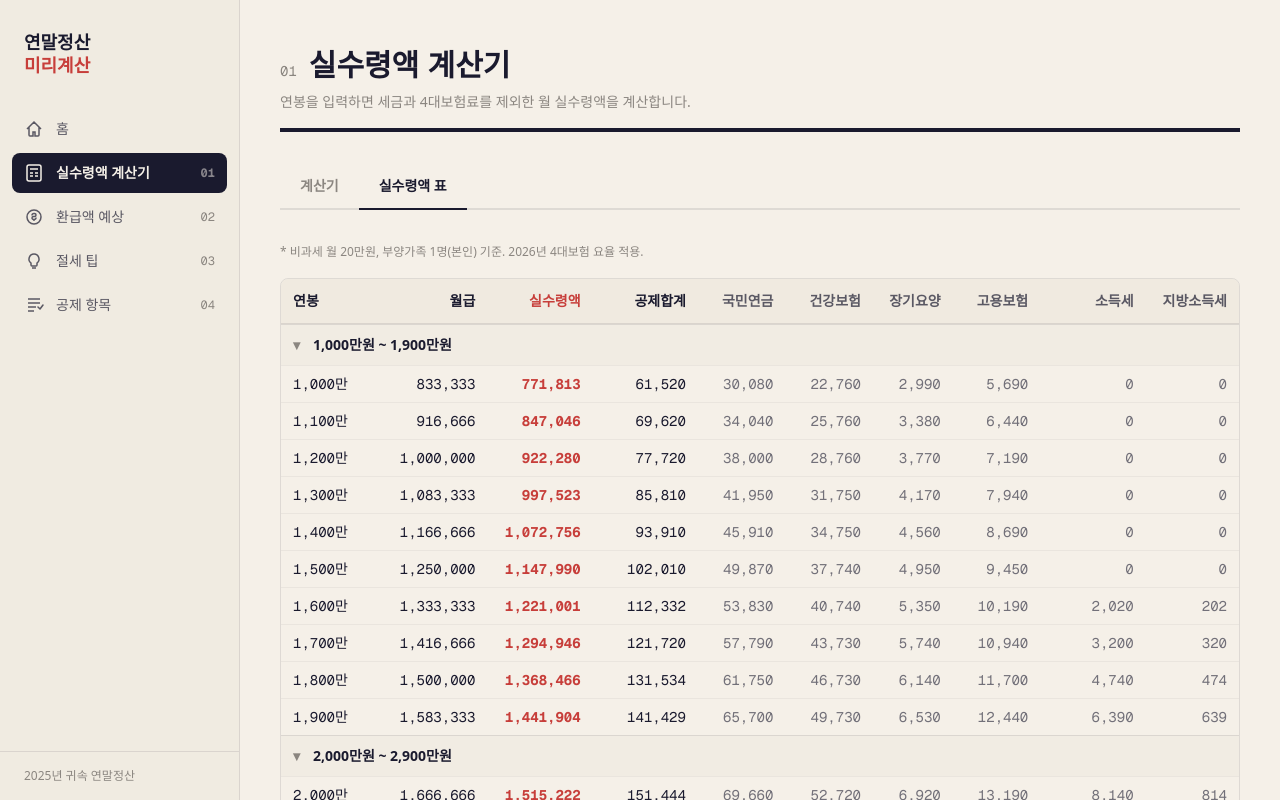
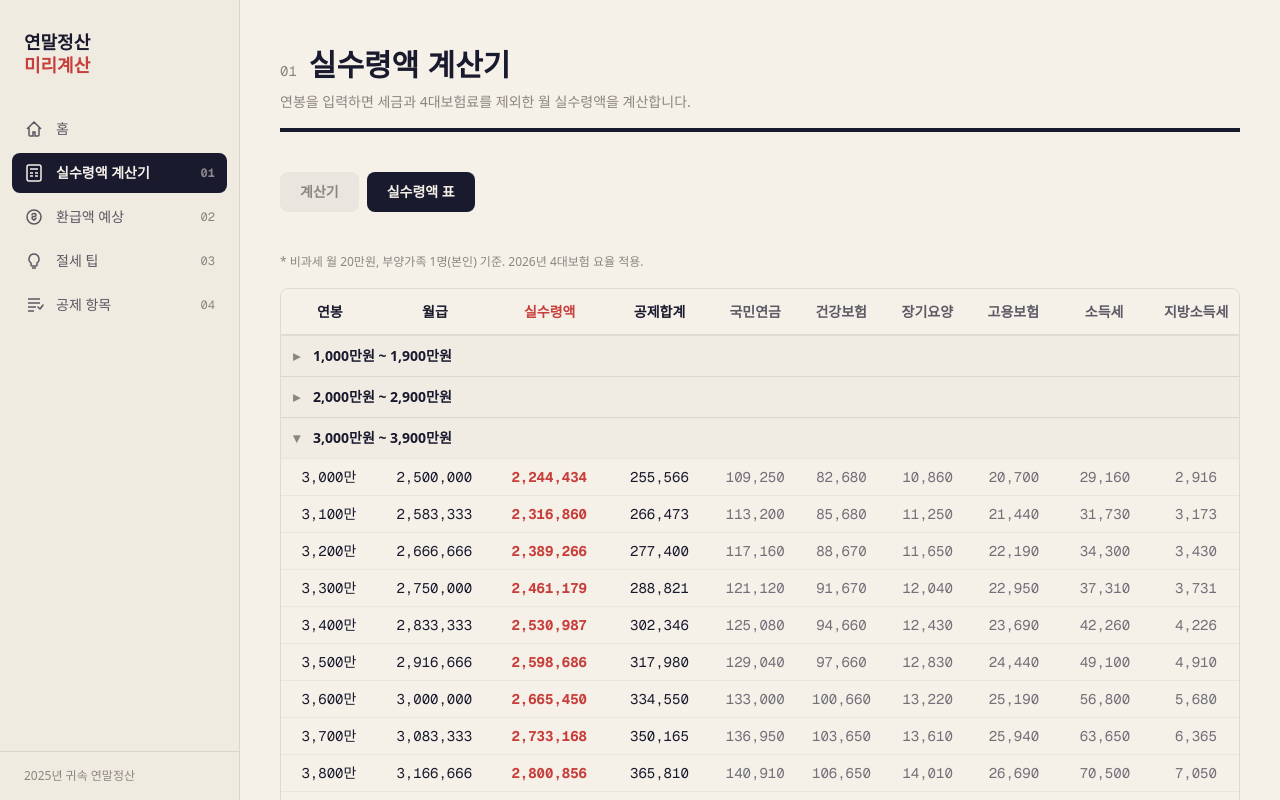
Before and after one commit to kimsh322/tax-helper, a Next.js app: page /calculator in a window 1280 px wide. Both pictures are taken after a click on the button "실수령액 표". Shown: the top 800 px of the page. Built offline with nearby package versions, Linux system fonts and the light colour scheme.

Commit message:
feat : 실수령액 페이지 UI 조정

```diff
--- a/app/calculator/CalculatorTabs.tsx
+++ b/app/calculator/CalculatorTabs.tsx
@@ -17,15 +17,15 @@ export default function CalculatorTabs() {
   return (
     <div className="space-y-8">
       {/* 탭 버튼 */}
-      <div className="flex border-b-2 border-ink/10 sticky top-0 z-10 bg-paper">
+      <div className="flex gap-2 sticky top-0 z-10 bg-paper py-2">
         {TABS.map((tab) => (
           <button
             key={tab.id}
             onClick={() => setActiveTab(tab.id)}
-            className={`px-5 py-3 text-sm font-bold transition-colors cursor-pointer -mb-[2px] ${
+            className={`px-5 py-2.5 text-sm font-bold rounded-lg transition-colors cursor-pointer ${
               activeTab === tab.id
-                ? "border-b-2 border-ink text-ink"
-                : "border-b-2 border-transparent text-muted hover:text-ink/70"
+                ? "bg-ink text-paper"
+                : "bg-ink/5 text-muted hover:bg-ink/10 hover:text-ink/70"
             }`}
           >
             {tab.label}
--- a/app/calculator/SalaryCalculator.tsx
+++ b/app/calculator/SalaryCalculator.tsx
@@ -1,6 +1,6 @@
 "use client";
 
-import { useState } from "react";
+import { useEffect, useRef, useState } from "react";
 import { calculateSalary, type SalaryResult } from "@/lib/salary";
 
 function formatNumber(n: number): string {
@@ -9,6 +9,68 @@ function formatNumber(n: number): string {
 
 function parseInputNumber(value: string): number {
   return Number(value.replace(/[^0-9]/g, "")) || 0;
+}
+
+function CustomSelect({
+  value,
+  onChange,
+  options,
+}: {
+  value: number;
+  onChange: (v: number) => void;
+  options: { value: number; label: string }[];
+}) {
+  const [open, setOpen] = useState(false);
+  const ref = useRef<HTMLDivElement>(null);
+
+  useEffect(() => {
+    function handleClick(e: MouseEvent) {
+      if (ref.current && !ref.current.contains(e.target as Node)) setOpen(false);
+    }
+    document.addEventListener("mousedown", handleClick);
+    return () => document.removeEventListener("mousedown", handleClick);
+  }, []);
+
+  const selected = options.find((o) => o.value === value);
+
+  return (
+    <div ref={ref} className="relative">
+      <button
+        type="button"
+        onClick={() => setOpen(!open)}
+        className="w-full flex items-center justify-between rounded-md border border-ink/15 bg-paper px-4 py-3 text-sm text-ink cursor-pointer hover:border-ink/30 focus:border-ink/40 focus:outline-none focus:ring-2 focus:ring-ink/10"
+      >
+        <span>{selected?.label}</span>
+        <span className={`text-muted transition-transform ${open ? "rotate-180" : ""}`}>
+          <svg width="16" height="16" viewBox="0 0 16 16" fill="none">
+            <path d="M4 6l4 4 4-4" stroke="currentColor" strokeWidth="2" strokeLinecap="round" strokeLinejoin="round" />
+          </svg>
+        </span>
+      </button>
+      {open && (
+        <ul className="absolute z-20 mt-1 w-full max-h-48 overflow-y-auto rounded-md border border-ink/10 bg-paper shadow-lg">
+          {options.map((o) => (
+            <li key={o.value}>
+              <button
+                type="button"
+                onClick={() => {
+                  onChange(o.value);
+                  setOpen(false);
+                }}
+                className={`w-full px-4 py-2.5 text-left text-sm cursor-pointer transition-colors ${
+                  o.value === value
+                    ? "bg-ink/5 font-bold text-ink"
+                    : "text-ink/70 hover:bg-ink/5"
+                }`}
+              >
+                {o.label}
+              </button>
+            </li>
+          ))}
+        </ul>
+      )}
+    </div>
+  );
 }
 
 export default function SalaryCalculator() {
@@ -83,17 +145,14 @@ export default function SalaryCalculator() {
               <label className="block text-sm font-bold text-ink mb-1.5">
                 부양가족 수 (본인 포함)
               </label>
-              <select
+              <CustomSelect
                 value={dependents}
-                onChange={(e) => setDependents(Number(e.target.value))}
-                className="w-full rounded-md border border-ink/15 bg-paper px-4 py-3 text-sm text-ink focus:border-ink/40 focus:outline-none focus:ring-2 focus:ring-ink/10"
-              >
-                {Array.from({ length: 11 }, (_, i) => i + 1).map((n) => (
-                  <option key={n} value={n}>
-                    {n}명
-                  </option>
-                ))}
-              </select>
+                onChange={setDependents}
+                options={Array.from({ length: 11 }, (_, i) => ({
+                  value: i + 1,
+                  label: `${i + 1}명`,
+                }))}
+              />
             </div>
 
             {/* 20세 이하 자녀 수 */}
@@ -101,17 +160,14 @@ export default function SalaryCalculator() {
               <label className="block text-sm font-bold text-ink mb-1.5">
                 8세 이상 20세 이하 자녀 수
               </label>
-              <select
+              <CustomSelect
                 value={childrenUnder20}
-                onChange={(e) => setChildrenUnder20(Number(e.target.value))}
-                className="w-full rounded-md border border-ink/15 bg-paper px-4 py-3 text-sm text-ink focus:border-ink/40 focus:outline-none focus:ring-2 focus:ring-ink/10"
-              >
-                {Array.from({ length: 8 }, (_, i) => i).map((n) => (
-                  <option key={n} value={n}>
-                    {n}명
-                  </option>
-                ))}
-              </select>
+                onChange={setChildrenUnder20}
+                options={Array.from({ length: 8 }, (_, i) => ({
+                  value: i,
+                  label: `${i}명`,
+                }))}
+              />
             </div>
           </div>
         </div>
--- a/app/calculator/SalaryTable.tsx
+++ b/app/calculator/SalaryTable.tsx
@@ -1,10 +1,22 @@
 "use client";
 
-import { useMemo, useState } from "react";
+import { useCallback, useEffect, useMemo, useRef, useState } from "react";
 import { calculateSalary, type SalaryResult } from "@/lib/salary";
 
 function formatNumber(n: number): string {
   return n.toLocaleString("ko-KR");
+}
+
+const COL_WIDTHS = ["10%", "12%", "12%", "11%", "9%", "9%", "9%", "9%", "10%", "9%"] as const;
+
+function Colgroup() {
+  return (
+    <colgroup>
+      {COL_WIDTHS.map((w, i) => (
+        <col key={i} style={{ width: w }} />
+      ))}
+    </colgroup>
+  );
 }
 
 interface SalaryRow {
@@ -48,7 +60,9 @@ function buildGroups(): SalaryGroup[] {
 
 export default function SalaryTable() {
   const groups = useMemo(() => buildGroups(), []);
-  const [collapsed, setCollapsed] = useState<Set<number>>(() => new Set());
+  const [collapsed, setCollapsed] = useState<Set<number>>(
+    () => new Set(groups.filter((g) => ![3000, 4000, 5000].includes(g.key)).map((g) => g.key)),
+  );
 
   function toggleGroup(key: number) {
     setCollapsed((prev) => {
@@ -62,35 +76,74 @@ export default function SalaryTable() {
     });
   }
 
+  const sentinelRef = useRef<HTMLDivElement>(null);
+  const headerRef = useRef<HTMLDivElement>(null);
+  const bodyRef = useRef<HTMLDivElement>(null);
+  const [isStuck, setIsStuck] = useState(false);
+
+  useEffect(() => {
+    const sentinel = sentinelRef.current;
+    if (!sentinel) return;
+    const observer = new IntersectionObserver(
+      ([entry]) => setIsStuck(!entry.isIntersecting),
+      { threshold: 0, rootMargin: "-57px 0px 0px 0px" },
+    );
+    observer.observe(sentinel);
+    return () => observer.disconnect();
+  }, []);
+
+  const handleBodyScroll = useCallback(() => {
+    if (headerRef.current && bodyRef.current) {
+      headerRef.current.scrollLeft = bodyRef.current.scrollLeft;
+    }
+  }, []);
+
   return (
     <div className="space-y-4">
       <p className="text-xs text-muted leading-relaxed">
         * 비과세 월 20만원, 부양가족 1명(본인) 기준. 2026년 4대보험 요율 적용.
       </p>
 
-      <div className="overflow-x-auto rounded-lg border border-ink/10">
-        <table className="w-full text-sm whitespace-nowrap">
+      <div className="rounded-lg border border-ink/10">
+        {/* sentinel: 헤더가 sticky 상태인지 감지 */}
+        <div ref={sentinelRef} className="h-0" />
+        {/* 고정 헤더 */}
+        <div
+          ref={headerRef}
+          className={`sticky top-[56px] z-10 bg-paper border-t border-x border-b-2 border-b-ink/10 overflow-hidden ${
+            isStuck ? "border-t-ink/10 border-x-ink/10" : "border-t-transparent border-x-transparent rounded-t-lg"
+          }`}
+        >
+          <table className="w-full text-sm whitespace-nowrap min-w-[800px] table-fixed">
+            <Colgroup />
             <thead>
-            <tr className="border-b-2 border-ink/10 bg-surface/50">
-              <th className="px-3 py-3 text-left font-bold text-ink">연봉</th>
-              <th className="px-3 py-3 text-right font-bold text-ink">월급</th>
-              <th className="px-3 py-3 text-right font-bold text-seal">실수령액</th>
-              <th className="px-3 py-3 text-right font-bold text-ink">공제합계</th>
-              <th className="px-3 py-3 text-right font-bold text-ink/70">국민연금</th>
-              <th className="px-3 py-3 text-right font-bold text-ink/70">건강보험</th>
-              <th className="px-3 py-3 text-right font-bold text-ink/70">장기요양</th>
-              <th className="px-3 py-3 text-right font-bold text-ink/70">고용보험</th>
-              <th className="px-3 py-3 text-right font-bold text-ink/70">소득세</th>
-              <th className="px-3 py-3 text-right font-bold text-ink/70">지방소득세</th>
+              <tr>
+                <th className="px-3 py-3 text-center font-bold text-ink">연봉</th>
+                <th className="px-3 py-3 text-center font-bold text-ink">월급</th>
+                <th className="px-3 py-3 text-center font-bold text-seal">실수령액</th>
+                <th className="px-3 py-3 text-center font-bold text-ink">공제합계</th>
+                <th className="px-3 py-3 text-center font-bold text-ink/70">국민연금</th>
+                <th className="px-3 py-3 text-center font-bold text-ink/70">건강보험</th>
+                <th className="px-3 py-3 text-center font-bold text-ink/70">장기요양</th>
+                <th className="px-3 py-3 text-center font-bold text-ink/70">고용보험</th>
+                <th className="px-3 py-3 text-center font-bold text-ink/70">소득세</th>
+                <th className="px-3 py-3 text-center font-bold text-ink/70">지방소득세</th>
               </tr>
             </thead>
+          </table>
+        </div>
+        {/* 테이블 본문 */}
+        <div ref={bodyRef} onScroll={handleBodyScroll} className="overflow-x-auto">
+          <table className="w-full text-sm whitespace-nowrap min-w-[800px] table-fixed">
+            <Colgroup />
             <tbody>
-            {groups.map((group) => {
+              {groups.map((group, i) => {
                 const isCollapsed = collapsed.has(group.key);
                 return (
                   <Group
                     key={group.key}
                     group={group}
+                    isFirst={i === 0}
                     isCollapsed={isCollapsed}
                     onToggle={() => toggleGroup(group.key)}
                   />
@@ -100,67 +153,47 @@ export default function SalaryTable() {
           </table>
         </div>
       </div>
+    </div>
   );
 }
 
-function Group({
-  group,
-  isCollapsed,
-  onToggle,
-}: {
-  group: SalaryGroup;
-  isCollapsed: boolean;
-  onToggle: () => void;
-}) {
+function Group({ group, isFirst, isCollapsed, onToggle }: { group: SalaryGroup; isFirst: boolean; isCollapsed: boolean; onToggle: () => void }) {
   return (
     <>
-      {/* 그룹 헤더 */}
       <tr
         onClick={onToggle}
-        className="bg-surface/40 border-t border-ink/10 cursor-pointer hover:bg-surface/70 transition-colors"
+        className={`bg-surface/40 cursor-pointer hover:bg-surface/70 transition-colors ${isFirst ? "" : "border-t border-ink/10"}`}
       >
         <td colSpan={10} className="px-3 py-2.5 font-bold text-ink text-sm">
-          <span className="inline-block w-4 mr-1 text-muted">
-            {isCollapsed ? "▸" : "▾"}
-          </span>
+          <span className="inline-block w-4 mr-1 text-muted">{isCollapsed ? "▸" : "▾"}</span>
           {group.label}
         </td>
       </tr>
-      {/* 행 */}
       {!isCollapsed &&
         group.rows.map((row) => (
-          <tr
-            key={row.annualSalary}
-            className="border-t border-ink/5 hover:bg-surface/30 transition-colors"
-          >
-            <td className="px-3 py-2 font-mono text-ink">
-              {formatNumber(row.annualSalary / 10_000)}만
-            </td>
-            <td className="px-3 py-2 text-right font-mono text-ink">
-              {formatNumber(row.result.monthlySalary)}
-            </td>
-            <td className="px-3 py-2 text-right font-mono font-bold text-seal">
+          <tr key={row.annualSalary} className="border-t border-ink/5 hover:bg-surface/30 transition-colors">
+            <td className="px-3 py-2 text-center font-mono text-ink">{formatNumber(row.annualSalary / 10_000)}만</td>
+            <td className="px-3 py-2 text-center font-mono text-ink">{formatNumber(row.result.monthlySalary)}</td>
+            <td className="px-3 py-2 text-center font-mono font-bold text-seal">
               {formatNumber(row.result.netSalary)}
             </td>
-            <td className="px-3 py-2 text-right font-mono text-ink">
-              {formatNumber(row.result.totalDeduction)}
-            </td>
-            <td className="px-3 py-2 text-right font-mono text-ink/60">
+            <td className="px-3 py-2 text-center font-mono text-ink">{formatNumber(row.result.totalDeduction)}</td>
+            <td className="px-3 py-2 text-center font-mono text-ink/60">
               {formatNumber(row.result.deductions.nationalPension)}
             </td>
-            <td className="px-3 py-2 text-right font-mono text-ink/60">
+            <td className="px-3 py-2 text-center font-mono text-ink/60">
               {formatNumber(row.result.deductions.healthInsurance)}
             </td>
-            <td className="px-3 py-2 text-right font-mono text-ink/60">
+            <td className="px-3 py-2 text-center font-mono text-ink/60">
               {formatNumber(row.result.deductions.longTermCare)}
             </td>
-            <td className="px-3 py-2 text-right font-mono text-ink/60">
+            <td className="px-3 py-2 text-center font-mono text-ink/60">
               {formatNumber(row.result.deductions.employmentInsurance)}
             </td>
-            <td className="px-3 py-2 text-right font-mono text-ink/60">
+            <td className="px-3 py-2 text-center font-mono text-ink/60">
               {formatNumber(row.result.deductions.incomeTax)}
             </td>
-            <td className="px-3 py-2 text-right font-mono text-ink/60">
+            <td className="px-3 py-2 text-center font-mono text-ink/60">
               {formatNumber(row.result.deductions.localIncomeTax)}
             </td>
           </tr>
```
Lines whose indentation alone changed are shown as unchanged.
